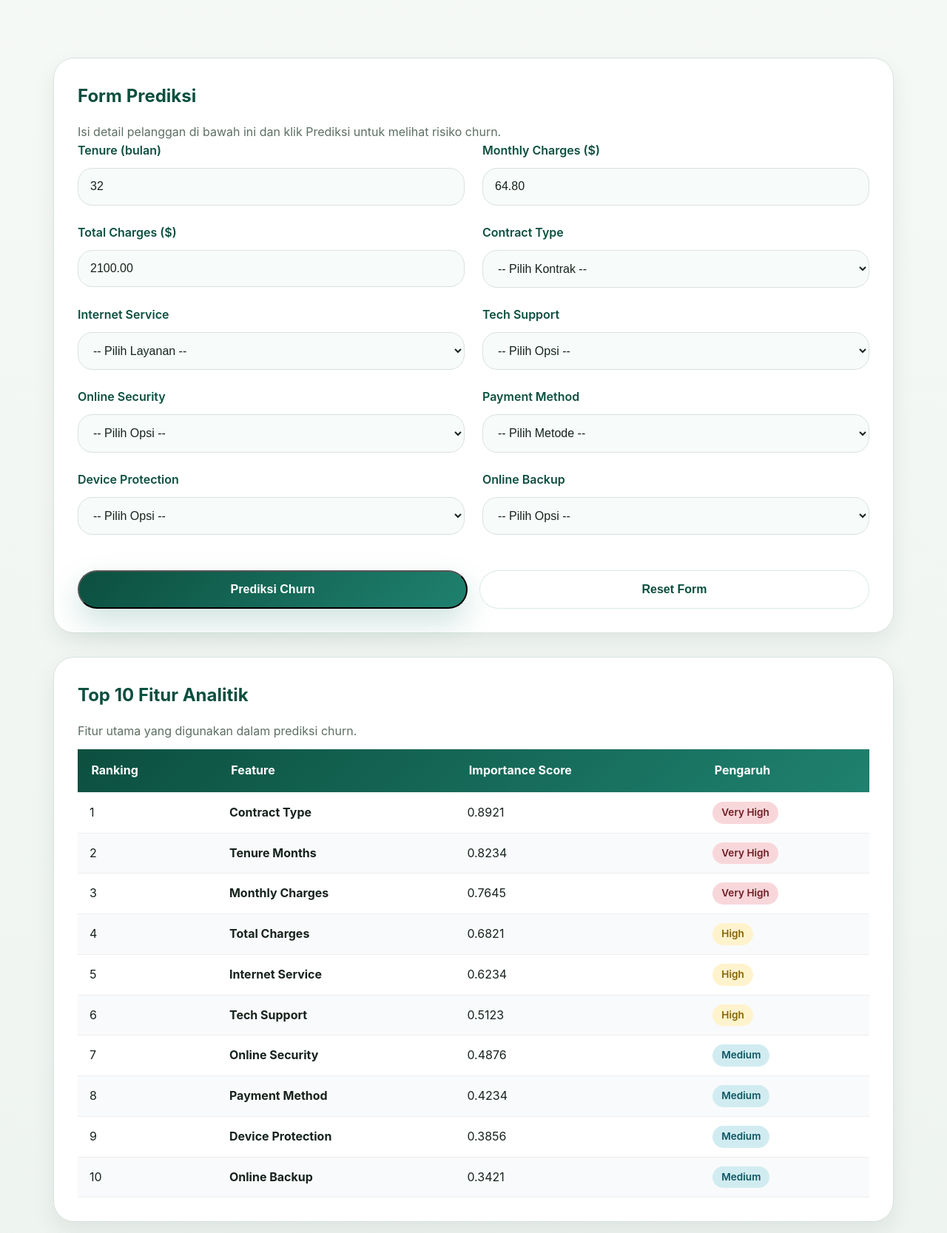
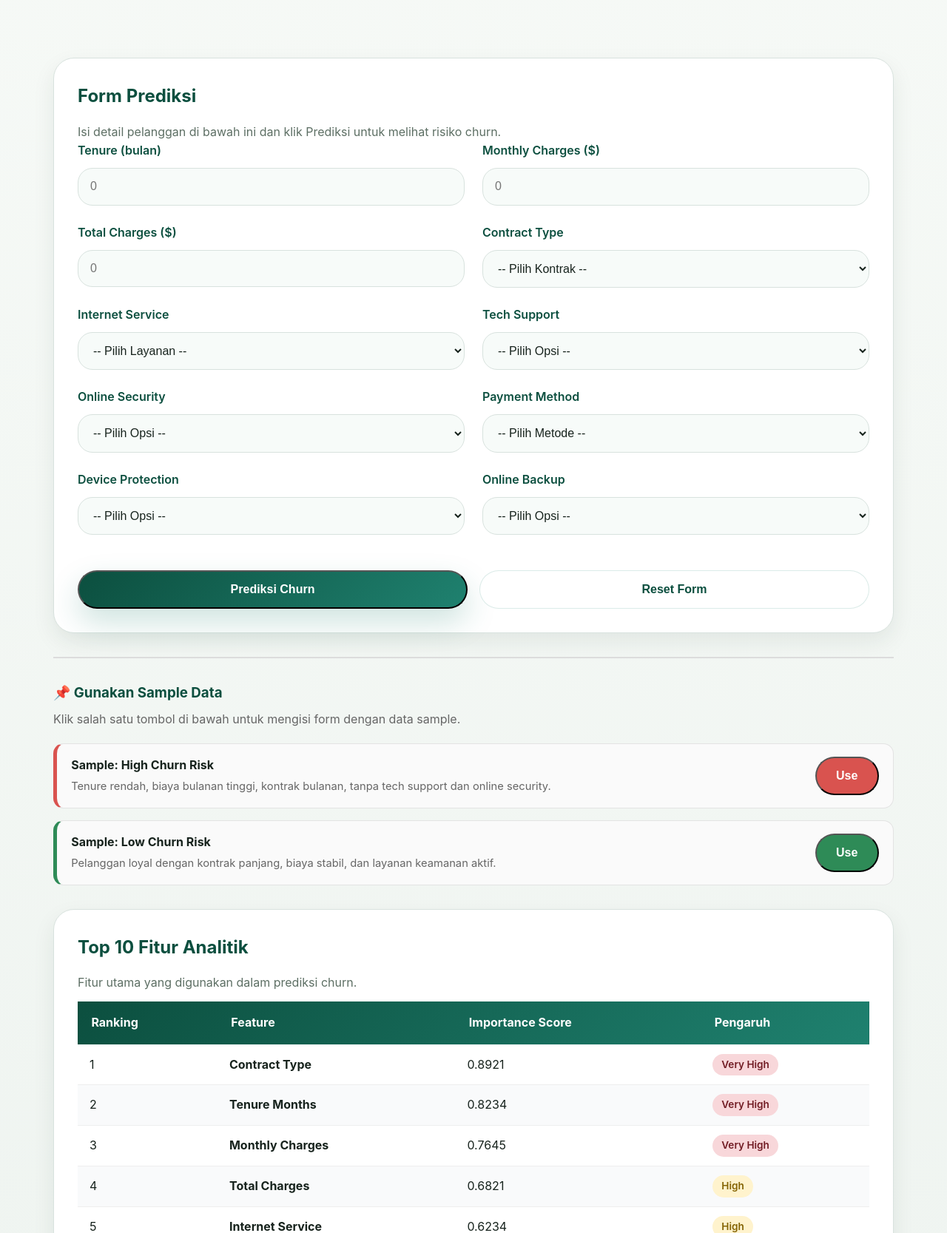
Before and after one commit to Carissaokt/Telco-Customer-Churn-Dashboard, a Flask app: page /predict in a window 1280 px wide. Shown: the part 384-2051 px from the top of the page at 74% size. Run offline with Flask 3, Linux system fonts and the light colour scheme.

Commit message:
benerin form prediction

```diff
--- a/static/styles.css
+++ b/static/styles.css
@@ -270,6 +270,7 @@ main {
     background: rgba(31, 129, 111, 0.08);
 }
 
+
 .form-group {
     margin-bottom: 1.5rem;
 }
@@ -487,6 +488,69 @@ footer {
 }
 
 /* ===== PREDICTION RESULT ===== */
+.sample-section {
+    margin-top: 2rem;
+    margin-bottom: 2rem;
+    padding-top: 2rem;
+    border-top: 2px solid #dcdcdc;
+}
+
+.sample-section h3 {
+    margin-bottom: 0.5rem;
+    color: var(--green-dark);
+}
+
+.sample-desc {
+    color: #666;
+    margin-bottom: 1.2rem;
+}
+
+.sample-table {
+    display: flex;
+    flex-direction: column;
+    gap: 1rem;
+}
+
+.sample-row {
+    display: flex;
+    justify-content: space-between;
+    align-items: center;
+
+    padding: 1rem 1.2rem;
+    border-radius: 14px;
+    border: 1px solid #e3e3e3;
+    background: #fafafa;
+}
+
+.sample-info h4 {
+    margin-bottom: 0.3rem;
+    font-size: 1rem;
+}
+
+.sample-info p {
+    color: #666;
+    font-size: 0.92rem;
+    max-width: 650px;
+}
+
+.high-risk {
+    border-left: 5px solid #d9534f;
+}
+
+.low-risk {
+    border-left: 5px solid #2e8b57;
+}
+
+.btn-safe {
+    background: #2e8b57;
+    color: white;
+}
+
+.btn-danger {
+    background: #d9534f;
+    color: white;
+}
+
 .result-box {
     background: linear-gradient(135deg, var(--hijau-tua) 0%, var(--hijau-tosca) 100%);
     color: var(--putih);
--- a/templates/form_prediction.html
+++ b/templates/form_prediction.html
@@ -42,7 +42,7 @@
         </div>
     {% endif %}
 
-    <div class="card">
+    <div class="card" id="prediction-form-card">
         <h2>Form Prediksi</h2>
         <p class="section-text">Isi detail pelanggan di bawah ini dan klik Prediksi untuk melihat risiko churn.</p>
 
@@ -50,18 +50,18 @@
             <div class="form-row">
                 <div class="form-group">
                     <label for="tenure">Tenure (bulan)</label>
-                    <input type="number" id="tenure" name="tenure" min="0" max="72" step="1" value="{{ form_data.tenure or '32' }}" required>
+                    <input type="number" id="tenure" name="tenure" min="0" max="72" step="1" value="{{ form_data.tenure or '' }}" placeholder="0" required>
                 </div>
                 <div class="form-group">
                     <label for="monthly_charges">Monthly Charges ($)</label>
-                    <input type="number" id="monthly_charges" name="monthly_charges" min="0" max="150" step="0.01" value="{{ form_data.monthly_charges or '64.80' }}" required>
+                    <input type="number" id="monthly_charges" name="monthly_charges" min="0" max="150" step="0.01" value="{{ form_data.monthly_charges or '' }}" placeholder="0" required>
                 </div>
             </div>
 
             <div class="form-row">
                 <div class="form-group">
                     <label for="total_charges">Total Charges ($)</label>
-                    <input type="number" id="total_charges" name="total_charges" min="0" max="10000" step="0.01" value="{{ form_data.total_charges or '2100.00' }}" required>
+                    <input type="number" id="total_charges" name="total_charges" min="0" max="10000" step="0.01" value="{{ form_data.total_charges or '' }}" placeholder="0" required>
                 </div>
                 <div class="form-group">
                     <label for="contract">Contract Type</label>
@@ -136,10 +136,52 @@
 
             <div class="form-actions">
                 <button type="submit" class="btn btn-primary">Prediksi Churn</button>
-                <button type="reset" class="btn btn-secondary">Reset Form</button>
+                <button type="button" class="btn btn-secondary" onclick="resetPredictionForm()">Reset Form </button>
             </div>
         </form>
     </div>
+
+    <div class="sample-section">
+    <h3>📌 Gunakan Sample Data</h3>
+
+    <p class="sample-desc">
+        Klik salah satu tombol di bawah untuk mengisi form dengan data sample.
+    </p>
+
+    <div class="sample-table">
+        <div class="sample-row high-risk">
+            <div class="sample-info">
+                <h4>Sample: High Churn Risk</h4>
+                <p>
+                    Tenure rendah, biaya bulanan tinggi, kontrak bulanan,
+                    tanpa tech support dan online security.
+                </p>
+            </div>
+
+            <button type="button"
+                    class="btn btn-danger"
+                    onclick="loadSampleChurn()">
+                Use
+            </button>
+        </div>
+
+        <div class="sample-row low-risk">
+            <div class="sample-info">
+                <h4>Sample: Low Churn Risk</h4>
+                <p>
+                    Pelanggan loyal dengan kontrak panjang,
+                    biaya stabil, dan layanan keamanan aktif.
+                </p>
+            </div>
+
+            <button type="button"
+                    class="btn btn-safe"
+                    onclick="loadSampleRetain()">
+                Use
+            </button>
+        </div>
+    </div>
+</div>
 
     <div class="card">
         <h2>Top 10 Fitur Analitik</h2>
@@ -236,5 +278,61 @@
         </div>
     </div>
 
+<script>
+    function scrollToForm() {
+        document.getElementById('prediction-form-card')
+            .scrollIntoView({
+                behavior: 'smooth',
+                block: 'start'
+            });
+    }
+
+    function loadSampleChurn() {
+        document.getElementById('tenure').value = '5';
+        document.getElementById('monthly_charges').value = '89.50';
+        document.getElementById('total_charges').value = '447.50';
+        document.getElementById('contract').value = 'Month-to-month';
+        document.getElementById('internet_service').value = 'Fiber optic';
+        document.getElementById('tech_support').value = 'No';
+        document.getElementById('online_security').value = 'No';
+        document.getElementById('payment_method').value = 'Electronic check';
+        document.getElementById('device_protection').value = 'No';
+        document.getElementById('online_backup').value = 'No';
+
+        scrollToForm();
+    }
+
+    function loadSampleRetain() {
+        document.getElementById('tenure').value = '54';
+        document.getElementById('monthly_charges').value = '45.20';
+        document.getElementById('total_charges').value = '2712.00';
+        document.getElementById('contract').value = 'One year';
+        document.getElementById('internet_service').value = 'DSL';
+        document.getElementById('tech_support').value = 'Yes';
+        document.getElementById('online_security').value = 'Yes';
+        document.getElementById('payment_method').value = 'Bank transfer (automatic)';
+        document.getElementById('device_protection').value = 'No';
+        document.getElementById('online_backup').value = 'Yes';
+
+        scrollToForm();
+    }
+
+    function resetPredictionForm() {
+
+        // reset semua input
+        document.querySelector('form').reset();
+
+        // kosongkan manual value input number
+        document.getElementById('tenure').value = '';
+        document.getElementById('monthly_charges').value = '';
+        document.getElementById('total_charges').value = '';
+
+        // hilangkan highlight
+        document.querySelector('.card').style.backgroundColor = '';
+
+        // reload halaman supaya hasil prediksi hilang
+        window.location.href = "/predict";
+    }
+</script>
 
 {% endblock %}
```
